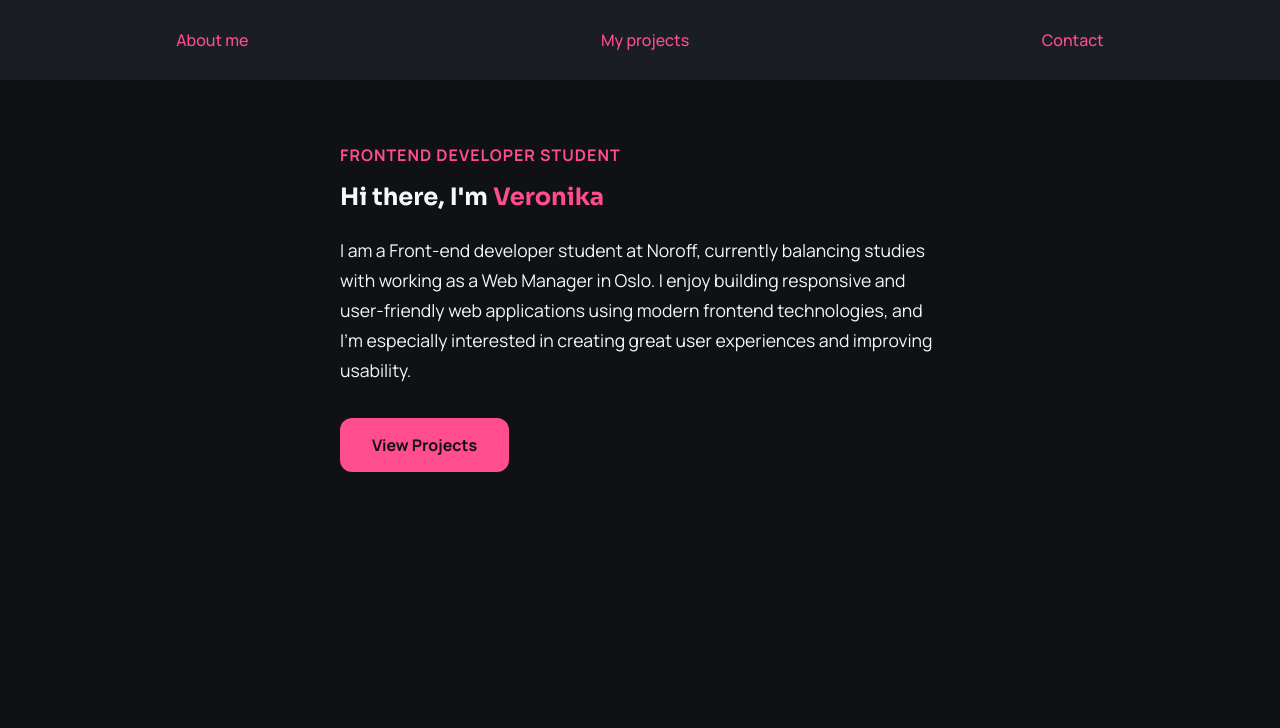
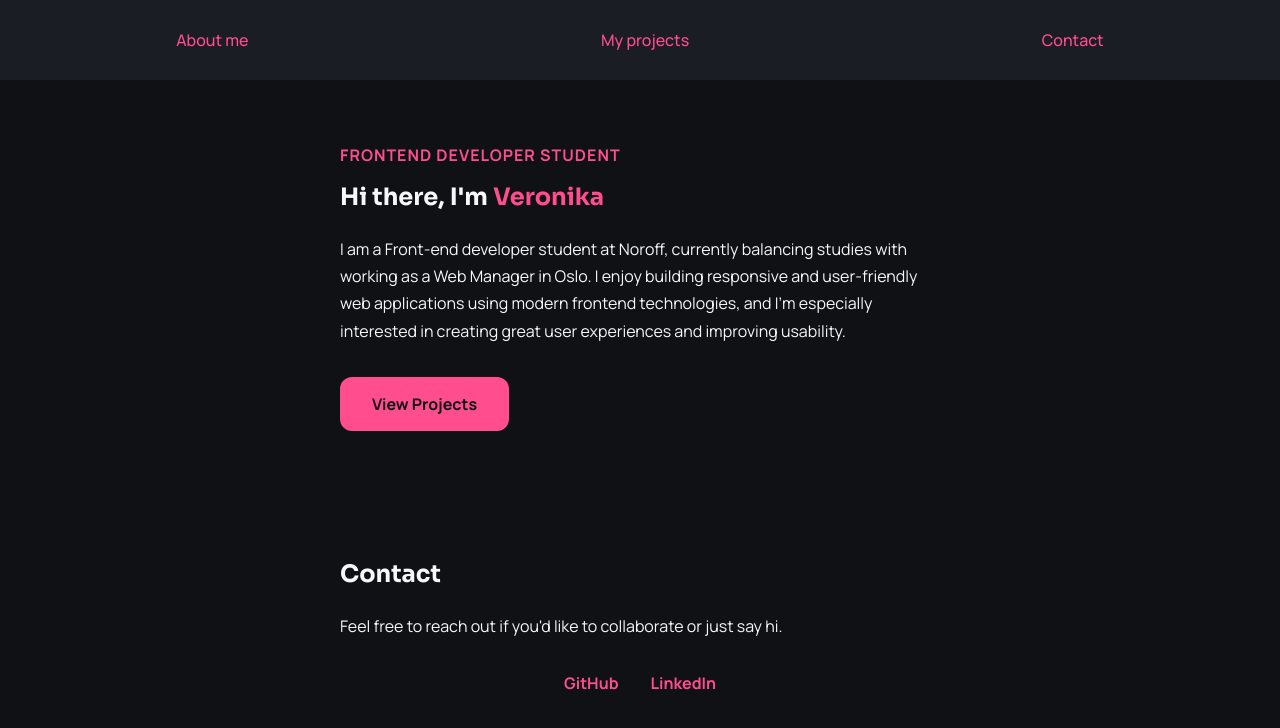
Before and after one commit to VReinhaug/portfolio-2, a React (Create React App) app: page / in a window 1280 px wide. Shown: the top 728 px of the page. Built offline with nearby package versions, Linux system fonts and the light colour scheme.

Commit message:
Added contact section

```diff
--- a/src/App.js
+++ b/src/App.js
@@ -2,6 +2,7 @@ import logo from "./logo.svg";
 import "./App.css";
 import Header from "./components/Header";
 import About from "./components/About";
+import Contact from "./components/Contact";
 
 function App() {
   return (
@@ -10,6 +11,7 @@ function App() {
 
       <main>
         <About />
+        <Contact />
       </main>
     </>
   );
--- a/src/components/About/About.module.css
+++ b/src/components/About/About.module.css
@@ -26,7 +26,6 @@ h1 span {
   color: var(--color-text-main);
   line-height: 1.7;
   margin-bottom: 2rem;
-  font-size: 1.1rem;
 }
 
 .button {
--- /dev/null
+++ b/src/components/Contact/Contact.module.css
@@ -0,0 +1,25 @@
+.content {
+  max-width: 600px;
+}
+
+.content p {
+  margin-bottom: 2rem;
+  line-height: 1.7;
+}
+
+.links {
+  display: flex;
+  justify-content: center;
+  gap: 2rem;
+  flex-wrap: wrap;
+}
+
+.links a {
+  color: var(--color-accent);
+  font-weight: 700;
+  transition: 0.3s ease;
+}
+
+.links a:hover {
+  color: var(--color-accent-hover);
+}
--- /dev/null
+++ b/src/components/Contact/index.jsx
@@ -0,0 +1,30 @@
+import styles from "./Contact.module.css";
+
+function Contact() {
+  return (
+    <section id="contact">
+      <div className={`container ${styles.content}`}>
+        <h2>Contact</h2>
+
+        <p>
+          Feel free to reach out if you'd like to collaborate or just say hi.
+        </p>
+
+        <div className={styles.links}>
+          <a href="https://github.com/VReinhaug" target="_blank">
+            GitHub
+          </a>
+
+          <a
+            href="https://www.linkedin.com/in/veronika-reinhaug/"
+            target="_blank"
+          >
+            LinkedIn
+          </a>
+        </div>
+      </div>
+    </section>
+  );
+}
+
+export default Contact;
--- a/src/styles/global.css
+++ b/src/styles/global.css
@@ -25,7 +25,8 @@ a {
   color: inherit;
 }
 
-h1 {
+h1,
+h2 {
   font-family: "Sora", sans-serif;
   margin-bottom: 1.5rem;
 }
```
